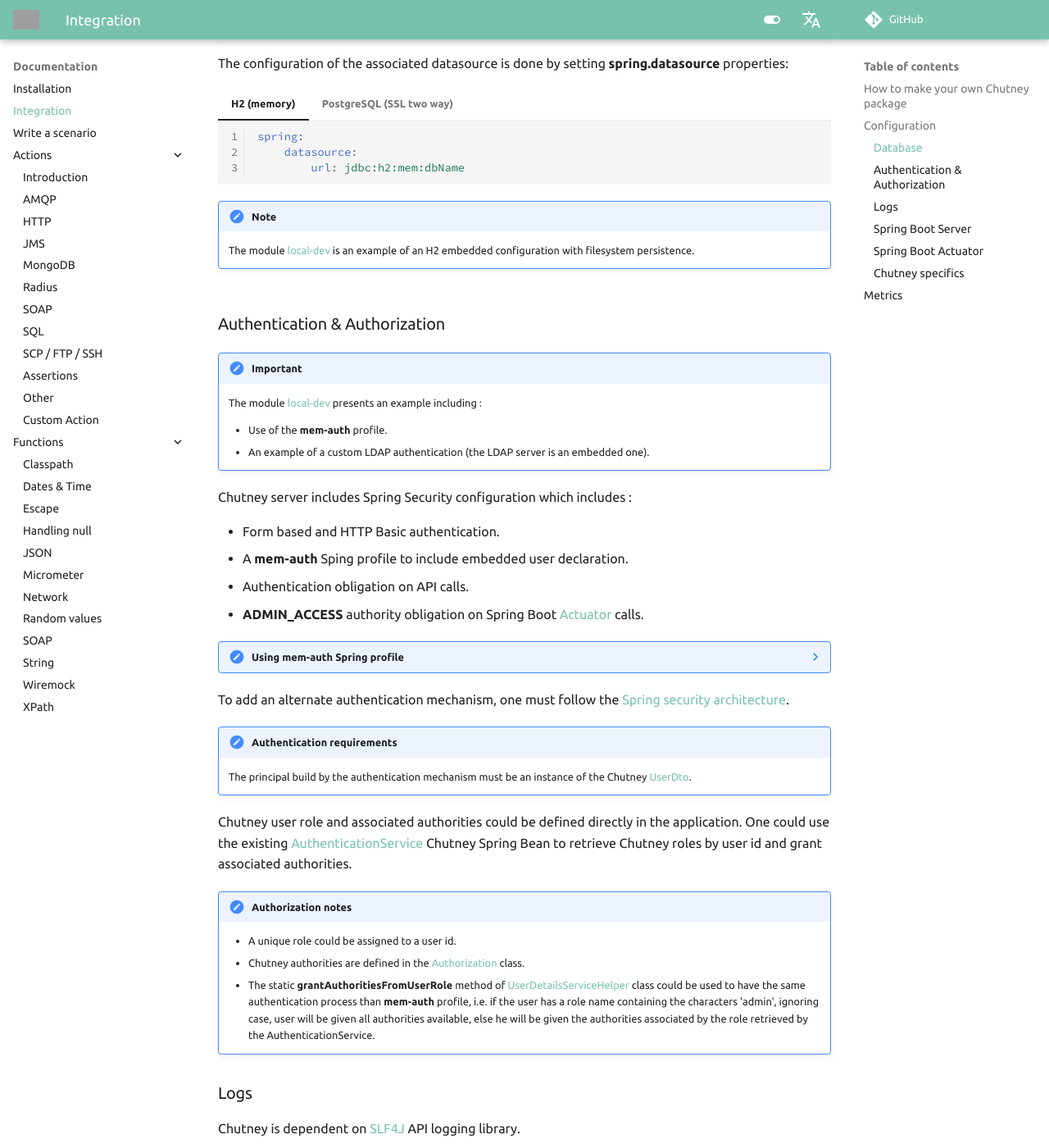
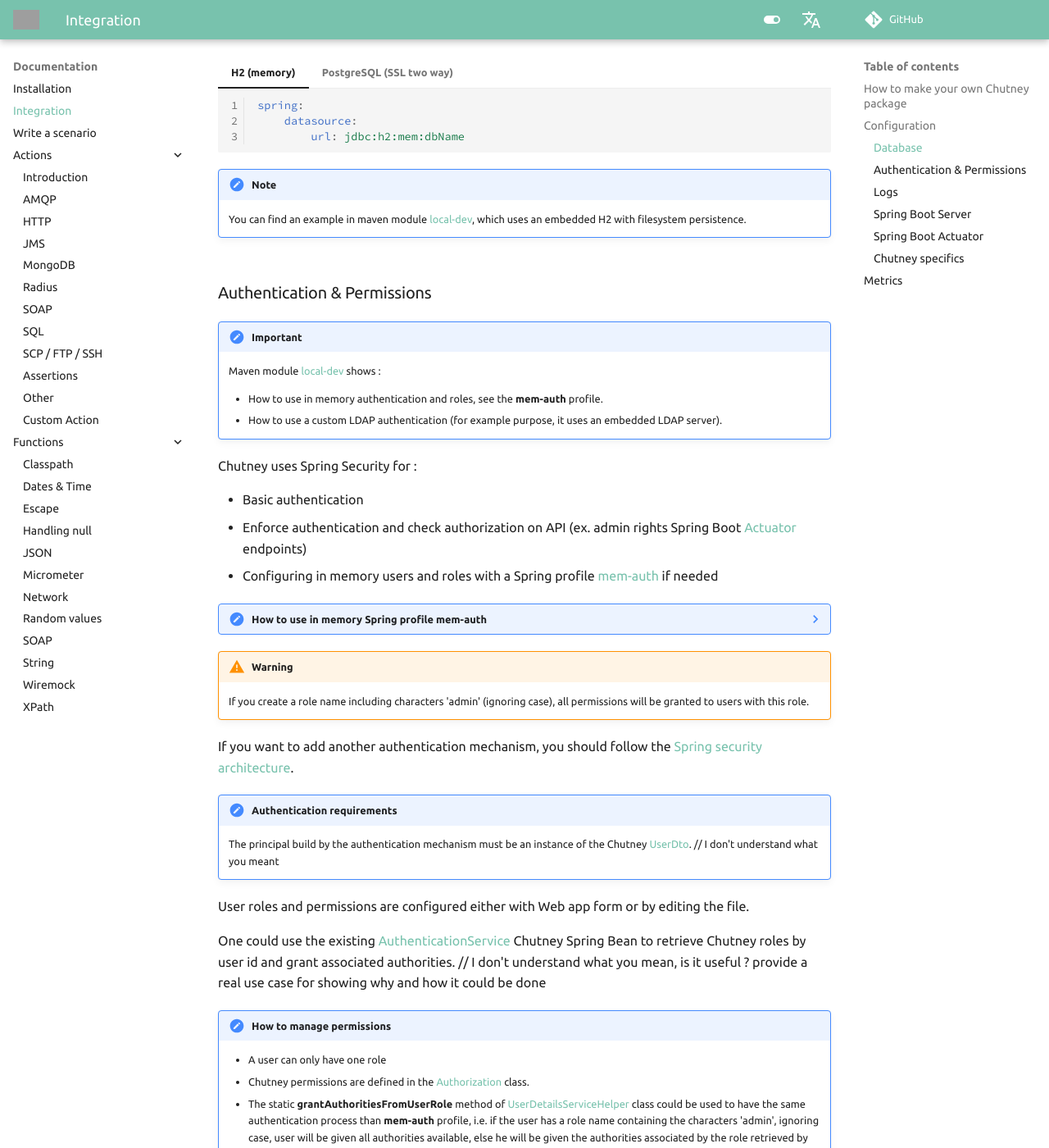
Before and after one commit to chutney-testing/chutney-testing.github.io-legacy, an MkDocs documentation site: the page built from docs/integration.md, in a window 1280 px wide and 1400 px high, scrolled down 3757 px. Shown: the whole window at 82% size. Built offline with MkDocs 1.6.1 and Material for MkDocs 9.7.7, drawn with Linux system fonts in a browser that asks for light colours; comment, search, counter and statistics services are not loaded; some of the changed text lies outside the part shown; grey boxes are pictures that could not be loaded.

Commit message:
review: Database & Auth section

````diff
--- a/docs/integration.md
+++ b/docs/integration.md
@@ -138,25 +138,27 @@
 
 # Configuration
 
-Beside java dependencies, we have to package configuration files in the project to be able to start properly the application. Configuration set some [Spring Boot](https://docs.spring.io/spring-boot/docs/2.7.x/reference/html/application-properties.html#appendix.application-properties) and [Chutney](#chutney-specifics) properties as well as logging setup.
+In addition to java dependencies,
+you may have to provide your own configuration for your database, authentication system, user roles and permissions, logs etc.
 
-Below YAML examples should then be viewed as included in the default Spring Boot configuration file **application.yml**.
+Configuration is done by setting [Spring Boot](https://docs.spring.io/spring-boot/docs/2.7.x/reference/html/application-properties.html#appendix.application-properties) or [Chutney](#chutney-specifics) properties.
+
+In order to do this, you have to edit the default Spring Boot configuration file **application.yml**.
 
 !!! warning "Handling secrets"
-    We do not discuss here how one could handle secrets present in configuration files because this could vary extensively on the deployment process applied.
-
-    For example, if [Ansible](https://docs.ansible.com/ansible/latest/index.html) is used, one could package a subset of configuration files to let them be filtered at deployment time and be included in the runtime classpath of the application.
+    How to handle secrets in configuration files varies a lot and depends on your CI/CD so this documentation does not cover this topic.
+    One example, if you use [Ansible](https://docs.ansible.com/ansible/latest/index.html), you can package a subset of configuration files, select and filter them during deployment, so they will be included in the runtime classpath of the application.
 
 ## Database
 
-Chutney relies internally on a relational database schema embedded and abstracted by [Liquidbase](https://www.liquibase.org/).
-
-Associated changelog could be found [here](https://github.com/chutney-testing/chutney/blob/master/server/src/main/resources/changelog/db.changelog-master.xml).
+[Liquidbase](https://www.liquibase.org/) is used to manage Chutney RDBMS schema.
+You can find corresponding changelog [here](https://github.com/chutney-testing/chutney/blob/master/server/src/main/resources/changelog/db.changelog-master.xml).
 
 !!! note
-    **Chutney has been tested with H2 and PostgreSQL databases.**
+    Chutney has been tested with H2 and PostgreSQL databases.
 
-The configuration of the associated datasource is done by setting **spring.datasource** properties:
+To configure your datasource, use the property `spring.datasource`
+
 === "H2 (memory)"
     ``` yaml
     spring:
@@ -164,7 +166,7 @@
             url: jdbc:h2:mem:dbName
     ```
     !!! note
-        The module [local-dev](https://github.com/chutney-testing/chutney/tree/master/packaging/local-dev) is an example of an H2 embedded configuration with filesystem persistence.
+        You can find an example in maven module [local-dev](https://github.com/chutney-testing/chutney/tree/master/packaging/local-dev), which uses an embedded H2 with filesystem persistence.
 
 === "PostgreSQL (SSL two way)"
     ``` yaml
@@ -174,22 +176,22 @@
             username: user
     ```
 
-## Authentication & Authorization
+## Authentication & Permissions
 
 !!! important
-    The module [local-dev](https://github.com/chutney-testing/chutney/tree/master/packaging/local-dev) presents an example including :
+    Maven module [local-dev](https://github.com/chutney-testing/chutney/tree/master/packaging/local-dev) shows :
 
-    * Use of the **mem-auth** profile.
-    * An example of a custom LDAP authentication (the LDAP server is an embedded one).
+    * How to use in memory authentication and roles, see the **mem-auth** profile.
+    * How to use a custom LDAP authentication (for example purpose, it uses an embedded LDAP server).
 
-Chutney server includes Spring Security configuration which includes :
+Chutney uses Spring Security for :
 
-* Form based and HTTP Basic authentication.
-* A **mem-auth** Sping profile to include embedded user declaration.
-* Authentication obligation on API calls.
-* **ADMIN_ACCESS** authority obligation on Spring Boot [Actuator](#spring-boot-actuator) calls.
+* Basic authentication
+* Enforce authentication and check authorization on API (ex. admin rights Spring Boot [Actuator](#spring-boot-actuator) endpoints)
+* Configuring in memory users and roles with a Spring profile [mem-auth](link) if needed
 
-??? note "Using **mem-auth** Spring profile"
+
+??? note "How to use in memory Spring profile **mem-auth** "
     * Activate the profile
 
     ``` yaml
@@ -199,7 +201,7 @@
               - mem-auth
     ```
 
-    * Add the users declaration
+    * Declare users and roles
 
     ``` yaml
     chutney:
@@ -216,19 +218,24 @@
               - role-with-admin-in-it
     ```
 
-    1. Optional, if the role include the characters 'admin', ignoring case, all authorizations will be granted to the user.
+    1. Optional, if the role include the characters 'admin', ignoring case, all permissions will be granted to that user.
 
-To add an alternate authentication mechanism, one must follow the [Spring security architecture](https://spring.io/guides/topicals/spring-security-architecture).
+!!! warning
+    If you create a role name including characters 'admin' (ignoring case), all permissions will be granted to users with this role.
+
+If you want to add another authentication mechanism, you should follow the [Spring security architecture](https://spring.io/guides/topicals/spring-security-architecture).
 
 !!! important "Authentication requirements"
     The principal build by the authentication mechanism must be an instance of the Chutney [UserDto](https://github.com/chutney-testing/chutney/blob/master/server/src/main/java/com/chutneytesting/security/api/UserDto.java).
+    // I don't understand what you meant
 
-Chutney user role and associated authorities could be defined directly in the application.
-One could use the existing [AuthenticationService](https://github.com/chutney-testing/chutney/blob/master/server/src/main/java/com/chutneytesting/security/domain/AuthenticationService.java) Chutney Spring Bean to retrieve Chutney roles by user id and grant associated authorities.
+User roles and permissions are configured either with Web app form or by editing the file.
 
-!!! note "Authorization notes"
-    * A unique role could be assigned to a user id.
-    * Chutney authorities are defined in the [Authorization](https://github.com/chutney-testing/chutney/blob/master/server-core/src/main/java/com/chutneytesting/server/core/domain/security/Authorization.java) class.
+One could use the existing [AuthenticationService](https://github.com/chutney-testing/chutney/blob/master/server/src/main/java/com/chutneytesting/security/domain/AuthenticationService.java) Chutney Spring Bean to retrieve Chutney roles by user id and grant associated authorities. // I don't understand what you mean, is it useful ? provide a real use case for showing why and how it could be done
+
+!!! note "How to manage permissions"
+    * A user can only have one role
+    * Chutney permissions are defined in the [Authorization](https://github.com/chutney-testing/chutney/blob/master/server-core/src/main/java/com/chutneytesting/server/core/domain/security/Authorization.java) class.
     * The static **grantAuthoritiesFromUserRole** method of [UserDetailsServiceHelper](https://github.com/chutney-testing/chutney/blob/master/server/src/main/java/com/chutneytesting/security/infra/UserDetailsServiceHelper.java) class could be used to have the same authentication process than **mem-auth** profile, i.e. if the user has a role name containing the characters 'admin', ignoring case, user will be given all authorities available, else he will be given the authorities associated by the role retrieved by the AuthenticationService.
 
 ## Logs
````
